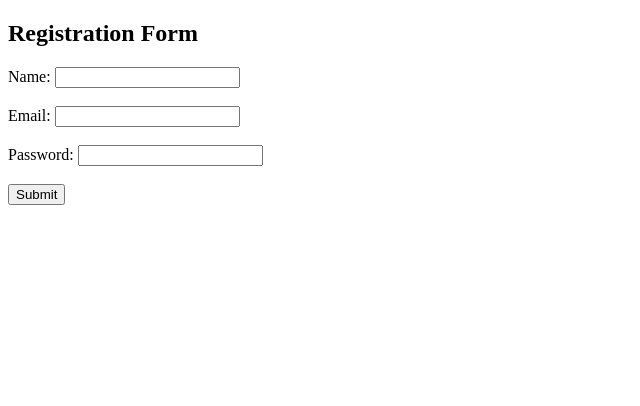
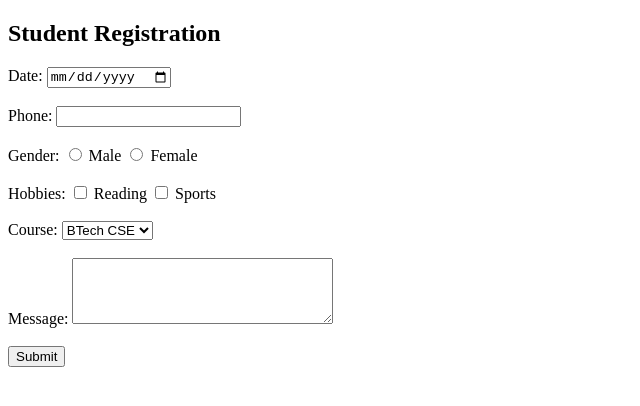
Before and after one commit to sharmamridul4462/Assignmet-Mern, a plain HTML site: page week3/index.html in a window 1280 px wide. Shown: the whole page, without its empty margins (0-640 px from the left). Drawn offline with Linux system fonts and the light colour scheme.

Commit message:
added all input types form

```diff
--- a/week3/index.html
+++ b/week3/index.html
@@ -1,26 +1,44 @@
 <!DOCTYPE html>
 <html>
 <head>
-    <title>My Form</title>
+    <title>All Input Types</title>
 </head>
 <body>
 
-<h2>Registration Form</h2>
+<h2>Student Registration</h2>
 
 <form>
-    <label>Name:</label>
-    <input type="text" name="name">
+    Date:
+    <input type="date">
     <br><br>
 
-    <label>Email:</label>
-    <input type="email" name="email">
+    Phone:
+    <input type="tel">
     <br><br>
 
-    <label>Password:</label>
-    <input type="password" name="password">
+    Gender:
+    <input type="radio" name="gender"> Male
+    <input type="radio" name="gender"> Female
     <br><br>
 
-    <input type="submit" value="Submit">
+    Hobbies:
+    <input type="checkbox"> Reading
+    <input type="checkbox"> Sports
+    <br><br>
+
+    Course:
+    <select>
+        <option>BTech CSE</option>
+        <option>BCA</option>
+        <option>MCA</option>
+    </select>
+    <br><br>
+
+    Message:
+    <textarea rows="4" cols="30"></textarea>
+    <br><br>
+
+    <button type="submit">Submit</button>
 </form>
 
 </body>
```
